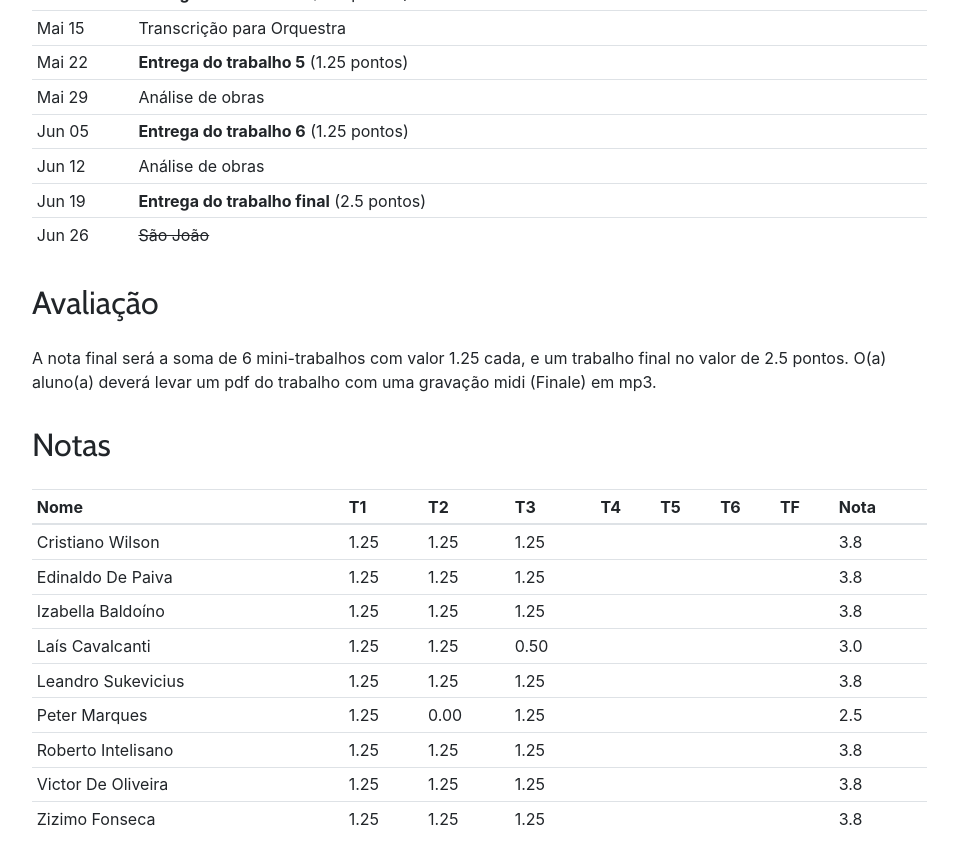
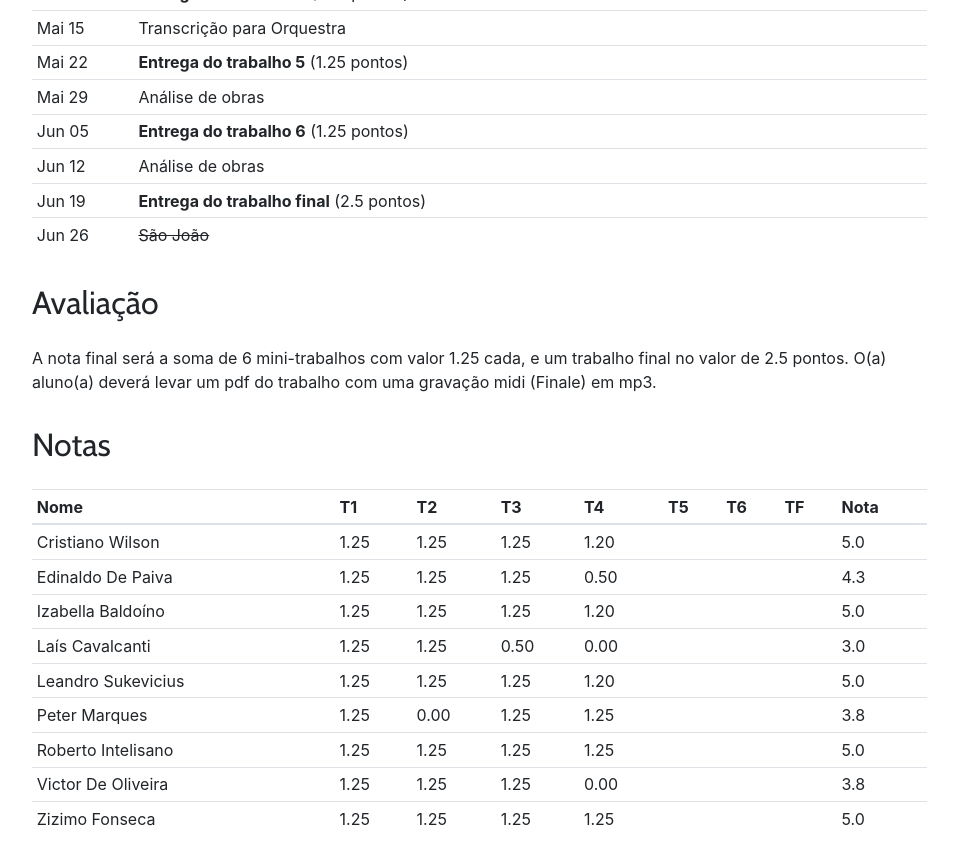
Before and after one commit to kroger/genosmus, a Jekyll site: the page built from _pedro/musa86.md, in a window 1280 px wide and 900 px high, scrolled down 1296 px. Shown: the top 865 px of the window, without its empty margins (68-1026 px from the left). Built offline with Jekyll 4.4.1, drawn with Linux system fonts in a browser that asks for light colours.

Commit message:
Notas orquestração

```diff
--- a/_pedro/musa86.md
+++ b/_pedro/musa86.md
@@ -81,15 +81,15 @@ do trabalho com uma gravação midi (Finale) em mp3.
 
 | Nome               | T1 | T2 | T3 | T4 | T5 | T6 | TF | Nota |
 |:-------------------|:---|:---|:---|:---|:---|:---|:---|:-----|
-| Cristiano Wilson   |1.25|1.25|1.25|    |    |    |    | =sum |
-| Edinaldo De Paiva  |1.25|1.25|1.25|    |    |    |    | =sum |
-| Izabella Baldoíno  |1.25|1.25|1.25|    |    |    |    | =sum |
-| Laís Cavalcanti    |1.25|1.25|0.50|    |    |    |    | =sum |
-| Leandro Sukevicius |1.25|1.25|1.25|    |    |    |    | =sum |
-| Peter Marques      |1.25|0.00|1.25|    |    |    |    | =sum |
-| Roberto Intelisano |1.25|1.25|1.25|    |    |    |    | =sum |
-| Victor De Oliveira |1.25|1.25|1.25|    |    |    |    | =sum |
-| Zizimo Fonseca     |1.25|1.25|1.25|    |    |    |    | =sum |
+| Cristiano Wilson   |1.25|1.25|1.25|1.20|    |    |    | =sum |
+| Edinaldo De Paiva  |1.25|1.25|1.25|0.50|    |    |    | =sum |
+| Izabella Baldoíno  |1.25|1.25|1.25|1.20|    |    |    | =sum |
+| Laís Cavalcanti    |1.25|1.25|0.50|0.00|    |    |    | =sum |
+| Leandro Sukevicius |1.25|1.25|1.25|1.20|    |    |    | =sum |
+| Peter Marques      |1.25|0.00|1.25|1.25|    |    |    | =sum |
+| Roberto Intelisano |1.25|1.25|1.25|1.25|    |    |    | =sum |
+| Victor De Oliveira |1.25|1.25|1.25|0.00|    |    |    | =sum |
+| Zizimo Fonseca     |1.25|1.25|1.25|1.25|    |    |    | =sum |
 {: .table .table-sm }
 
 
```
